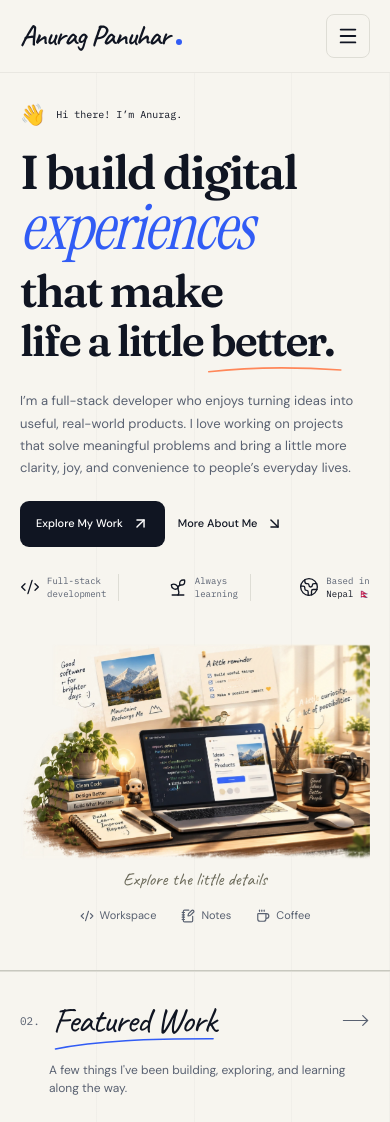
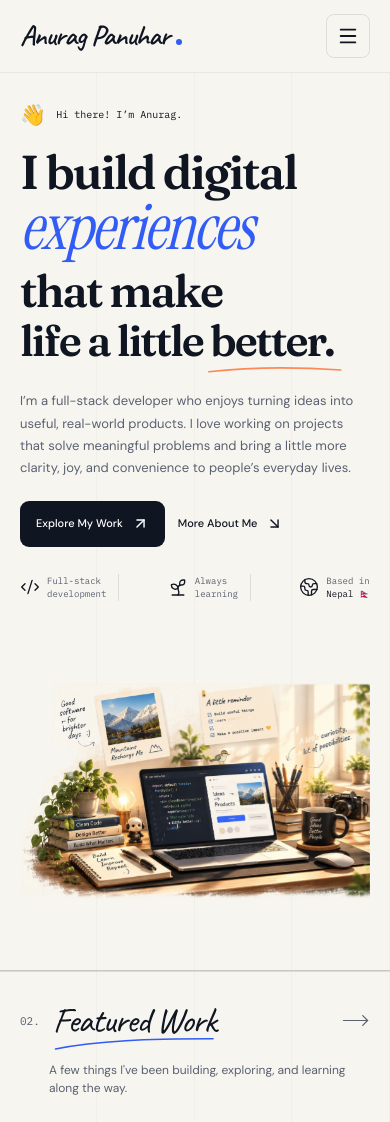
Before and after one commit to prahans/anurag-portfolio, a Next.js app: page / in a window 390 px wide. Shown: the top 1122 px of the page. Built offline with nearby package versions, Linux system fonts and the light colour scheme.

Commit message:
refactor(hero): remove extra workspace shortcuts under artwork

```diff
--- a/components/ui/HeroArtwork.tsx
+++ b/components/ui/HeroArtwork.tsx
@@ -3,7 +3,6 @@
 import Image from "next/image";
 import { useEffect, useRef, useState, useSyncExternalStore, type MouseEvent, type PointerEvent } from "react";
 import { motion, useMotionValue, useReducedMotion, useSpring } from "motion/react";
-import { Code2, Coffee, NotebookPen } from "lucide-react";
 import { site } from "@/data/site";
 import { WorkspacePanel } from "@/components/ui/WorkspacePanel";
 import { WorkspaceBird } from "@/components/ui/WorkspaceBird";
@@ -138,14 +137,6 @@ export function HeroArtwork() {
           </div>
         </motion.div>
       </div>
-      <div className="workspace-legend" hidden={!hydrated}>
-        <span>Explore the little details</span>
-        <div className="workspace-shortcuts" role="group" aria-label="Explore the workspace artwork">
-          <button type="button" aria-label="Open workspace panel" onClick={(event) => openPanel("laptop", event)}><Code2 size={14} aria-hidden="true" /> Workspace</button>
-          <button type="button" aria-label="Open notebook" onClick={(event) => openPanel("notebook", event)}><NotebookPen size={14} aria-hidden="true" /> Notes</button>
-          <button type="button" aria-label="Show coffee note" aria-expanded={coffeeVisible} aria-describedby={coffeeVisible ? "coffee-tooltip" : undefined} data-coffee-control onClick={toggleCoffee} {...coffeeFocus}><Coffee size={14} aria-hidden="true" /> Coffee</button>
-        </div>
-      </div>
       <WorkspacePanel kind={panel} onClose={() => setPanel(null)} returnFocusRef={openerRef} />
     </div>
   );
--- a/components/ui/hero-workspace.css
+++ b/components/ui/hero-workspace.css
@@ -33,7 +33,6 @@
 .workspace-sunlight { position: absolute; inset: 0; pointer-events: none; background: radial-gradient(ellipse at 83% 12%, #fff2c3 0%, #ffe9b440 24%, transparent 61%); opacity: .09; mask-image: linear-gradient(to bottom, #000 65%, transparent 98%); }
 .workspace-interactions { position: absolute; inset: 0; pointer-events: none; }
 .workspace-interactions[hidden], .workspace-tooltip[hidden] { display: none; }
-.workspace-legend[hidden] { visibility: hidden; pointer-events: none; }
 .workspace-hotspot { position: absolute; display: block; margin: 0; padding: 0; border: 0; background: transparent; pointer-events: auto; touch-action: manipulation; cursor: pointer; }
 .workspace-hotspot svg { width: 100%; height: 100%; fill: transparent; stroke: transparent; stroke-width: 1.5; transition: fill .2s ease, stroke .2s ease; }
 .workspace-hotspot polygon { vector-effect: non-scaling-stroke; }
@@ -79,19 +78,8 @@
 .workspace-tooltip--mug { right: 2%; top: 52%; transform: translateY(-100%); }
 .mug-steam { position: absolute; left: 81.7%; top: 44.5%; width: 7.2%; height: 13.2%; overflow: visible; pointer-events: none; opacity: .94; }
 .mug-steam path { stroke: #f7f0e1; stroke-width: 2.4; stroke-linecap: round; filter: drop-shadow(0 0 2px #75634fa8); }
-.workspace-legend { display: flex; justify-content: flex-end; align-items: center; flex-wrap: wrap; column-gap: 15px; padding: 5px 20px 0; min-height: 49px; }
-.workspace-legend > span { font-family: var(--font-handwriting), cursive; font-size: 19px; color: #6c6b5b; }
-.workspace-shortcuts { display: flex; gap: 3px; }
-.workspace-shortcuts button { display: inline-flex; align-items: center; justify-content: center; gap: 6px; min-height: 44px; padding: 8px; border: 0; border-radius: 6px; background: transparent; font-family: var(--font-body), sans-serif; font-size: 11px; color: var(--muted); transition: color .18s, background .18s; }
-.workspace-shortcuts button:hover, .workspace-shortcuts button[aria-expanded="true"] { color: var(--cobalt); background: #315cf509; }
-
-@media (max-width: 1199px) { .hero-artwork { width: 100%; left: 0; } .workspace-legend { padding-inline: 0; column-gap: 10px; } }
-@media (max-width: 999px) { .workspace-legend { justify-content: center; padding-top: 10px; } }
+@media (max-width: 1199px) { .hero-artwork { width: 100%; left: 0; } }
 @media (max-width: 599px) {
-  .workspace-legend { padding: 5px 0 0; gap: 0; flex-direction: column; }
-  .workspace-legend > span { font-size: 18px; }
-  .workspace-shortcuts { gap: 7px; }
-  .workspace-shortcuts button { font-size: 11px; padding-inline: 9px; }
   .workspace-tooltip { font-size: 10px; padding: 6px 9px; }
   .workspace-tooltip--notebook { left: 32%; }
 }
@@ -125,7 +113,7 @@
   .workspace-laptop-cursor { opacity: .8; }
   .mug-steam path { opacity: .72; }
   .workspace-scene { transform: none !important; }
-  .workspace-hotspot, .workspace-hotspot svg, .workspace-tooltip, .workspace-shortcuts button { transition: none; }
+  .workspace-hotspot, .workspace-hotspot svg, .workspace-tooltip { transition: none; }
 }
 
 @media (max-width: 599px) {
```
Also changed, not shown: 2 other files (tests, documents, lock files or other folders).
